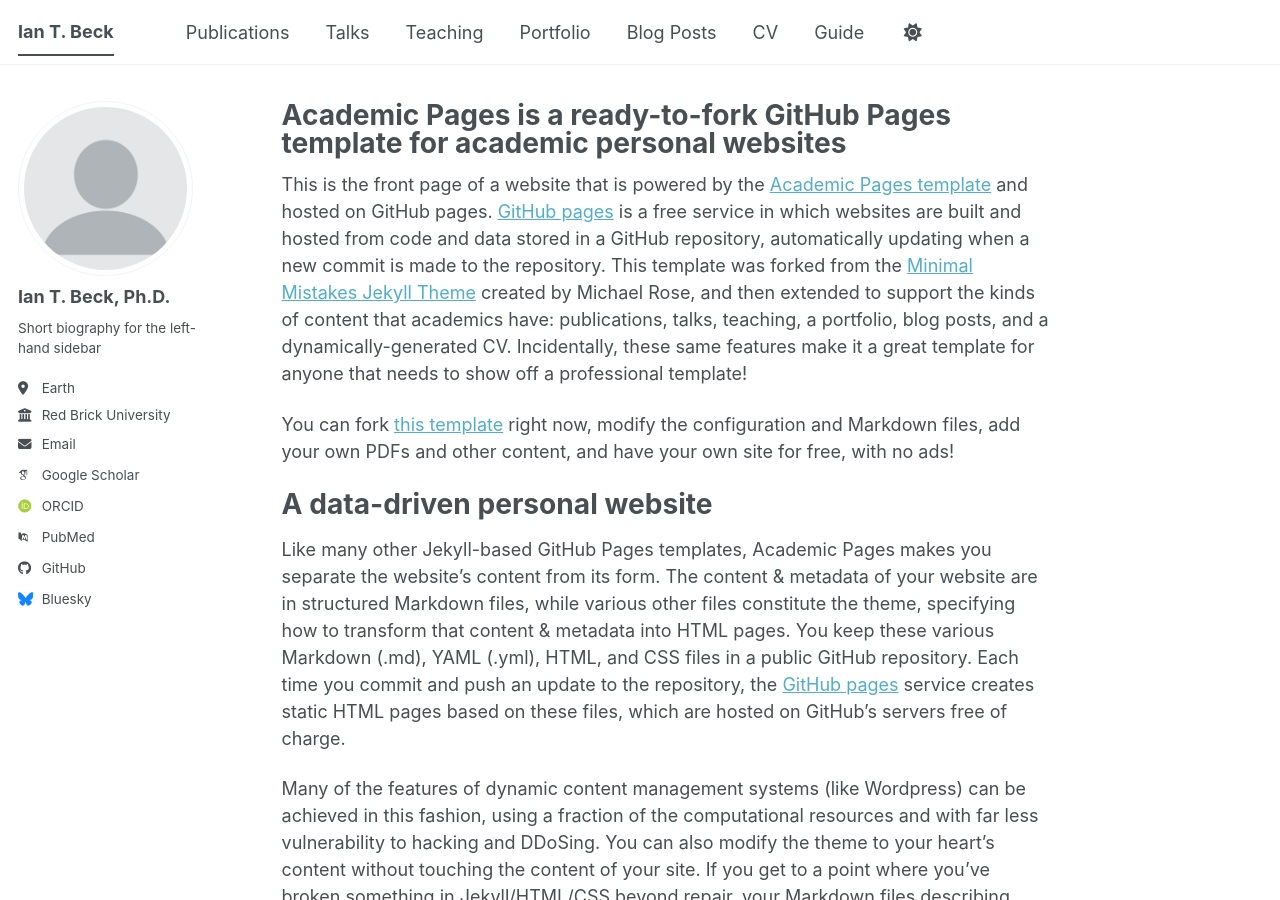
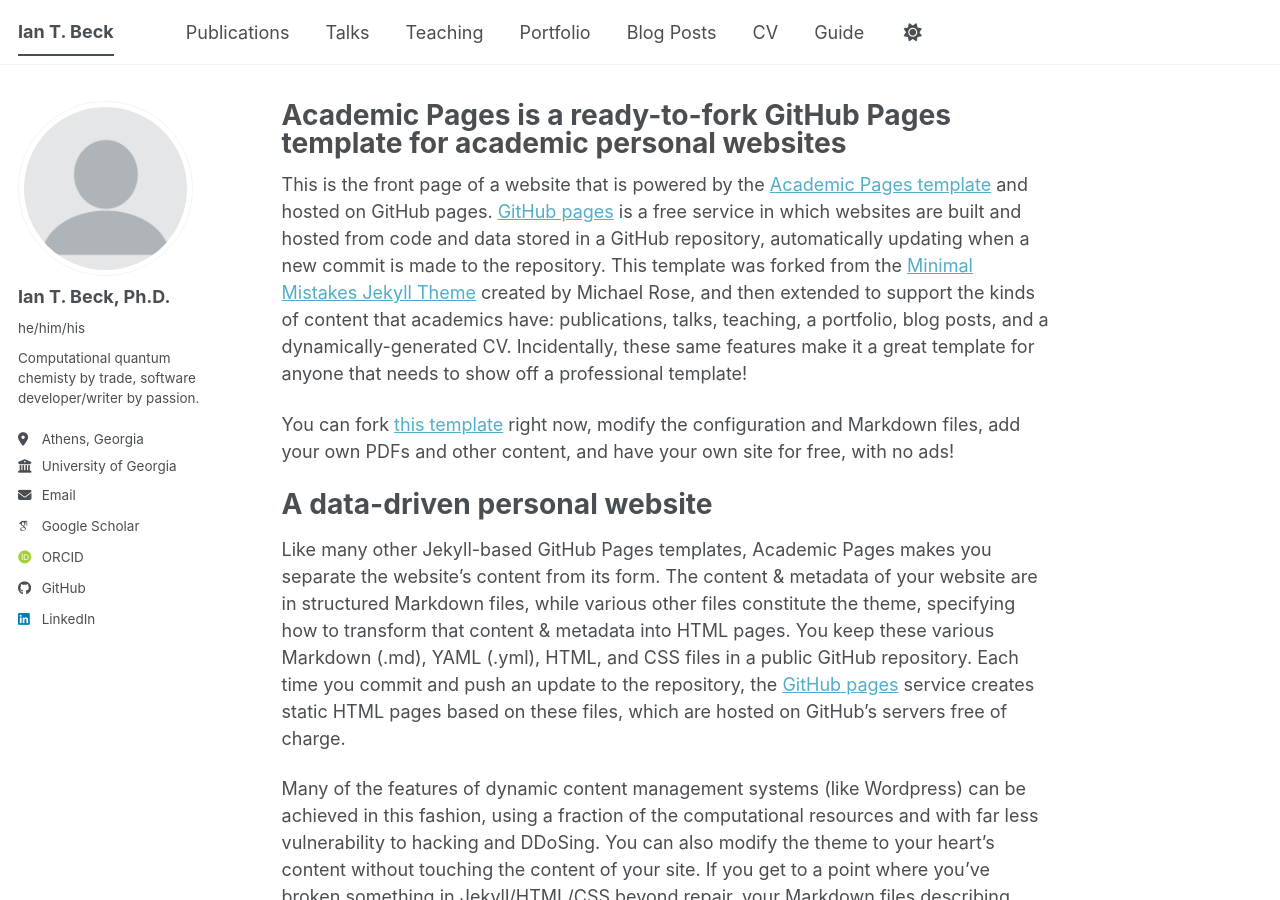
Before and after one commit to iantbeck/iantbeck.github.io, a Jekyll site: the page built from _pages/about.md, in a window 1280 px wide and 900 px high. Built offline with Jekyll 4.4.1, drawn with Linux system fonts in a browser that asks for light colours; some web fonts are replaced; a script bundle is joined from its source files by our own code; library files that are not in the unit come from our copies.

Commit message:
Update _config.yml

```diff
--- a/_config.yml
+++ b/_config.yml
@@ -12,7 +12,7 @@
 title                    : "Ian T. Beck"
 title_separator          : "-"
 name                     : &name "Ian T. Beck, Ph.D."
-description              : &description "Ian T. Beck's portfolio and blog site"   # Update this with a general description of your site, this is the default if not overridden by a page
+description              : &description "This is the portfolio and blog site by Ian T. Beck."   # Update this with a general description of your site, this is the default if not overridden by a page
 url                      : https://iantbeck.github.io # The base hostname & protocol for your site e.g. "https://[your GitHub username].github.io",
                                                            # or if you already have some other page hosted on Github then use "https://[your GitHub username].github.io/[Your Repo Name]"
 baseurl                  : "" # the subpath of your site, e.g. "/blog"
@@ -25,23 +25,22 @@
   # Biographic information
   avatar           : "profile.png"
   name             : "Ian T. Beck, Ph.D."
-  pronouns         : # example: "she/her"
-  bio              : "Short biography for the left-hand sidebar"
-  location         : "Earth"
-  employer         : "Red Brick University"
+  pronouns         : "he/him/his" # example: "she/her"
+  bio              : "Computational quantum chemisty by trade, software developer/writer by passion."
+  location         : "Athens, Georgia"
+  employer         : "University of Georgia"
   uri              : # URL
-  email            : "none@example.org"
+  email            : "Ian.Beck@uga.edu"
 
   # Academic websites
   academia         : # URL
   arxiv            : # URL - Update with the correct link to your profile
-  googlescholar    : "https://scholar.google.com/citations?user=PS_CX0AAAAAJ"
+  googlescholar    : "https://scholar.google.com/citations?user=prSGK3AAAAAJ&hl=en"
   inspire-hep      : # URL
   impactstory      : # URL
-  orcid            : "https://orcid.org/yourorcidurl"
+  orcid            : "https://orcid.org/0009-0007-9826-2381"
   semantic         : # URL
   ssrn             : # URL
-  pubmed           : "https://www.ncbi.nlm.nih.gov/pubmed/?term=john+snow"
   researchgate     : # URL
   scopus           : # URL
   zotero           : # URL
@@ -51,13 +50,13 @@
   bitbucket        : # Username - Update with your username on the site
   codepen          : # Username
   dribbble         : # Username
-  github           : "academicpages"
+  github           : "iantbeck"
   kaggle           : # Username
   stackoverflow    : # User number or user number and name (i.e., use "1" or "1/jeff-atwood")
 
   # Social media
   artstation       : # Username
-  bluesky          : "bsky.app" # Replace this with you Bluesky username
+  bluesky          : # Replace this with you Bluesky username
   facebook         : # Username
   flickr           : # Username
   foursquare       : # Username
@@ -66,7 +65,7 @@
   keybase          : # Username
   instagram        : # Username
   lastfm           : # Username
-  linkedin         : # Username
+  linkedin         : "iantbeck"
   mastodon         : # URL
   medium           : # URL
   pinterest        : # Username
```
